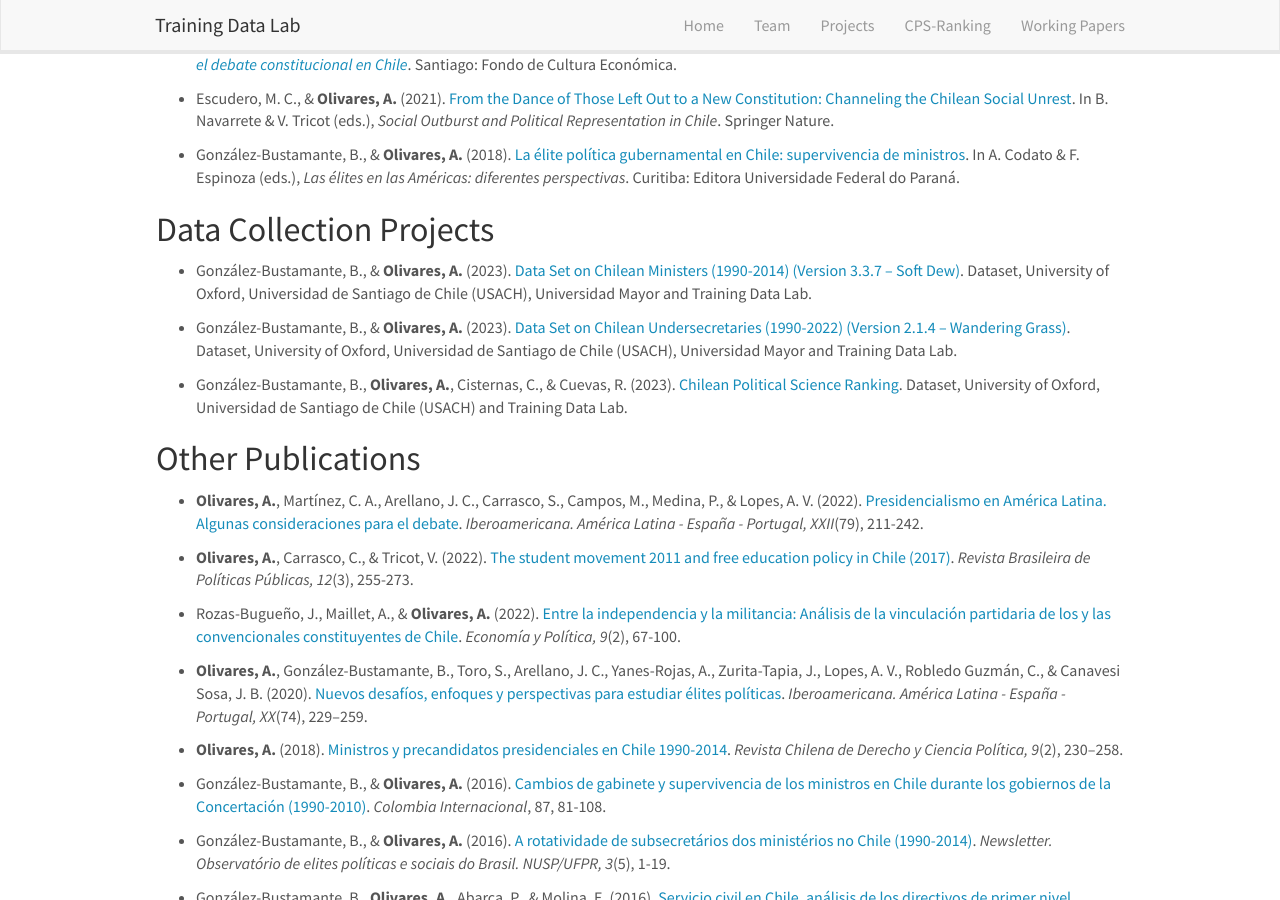
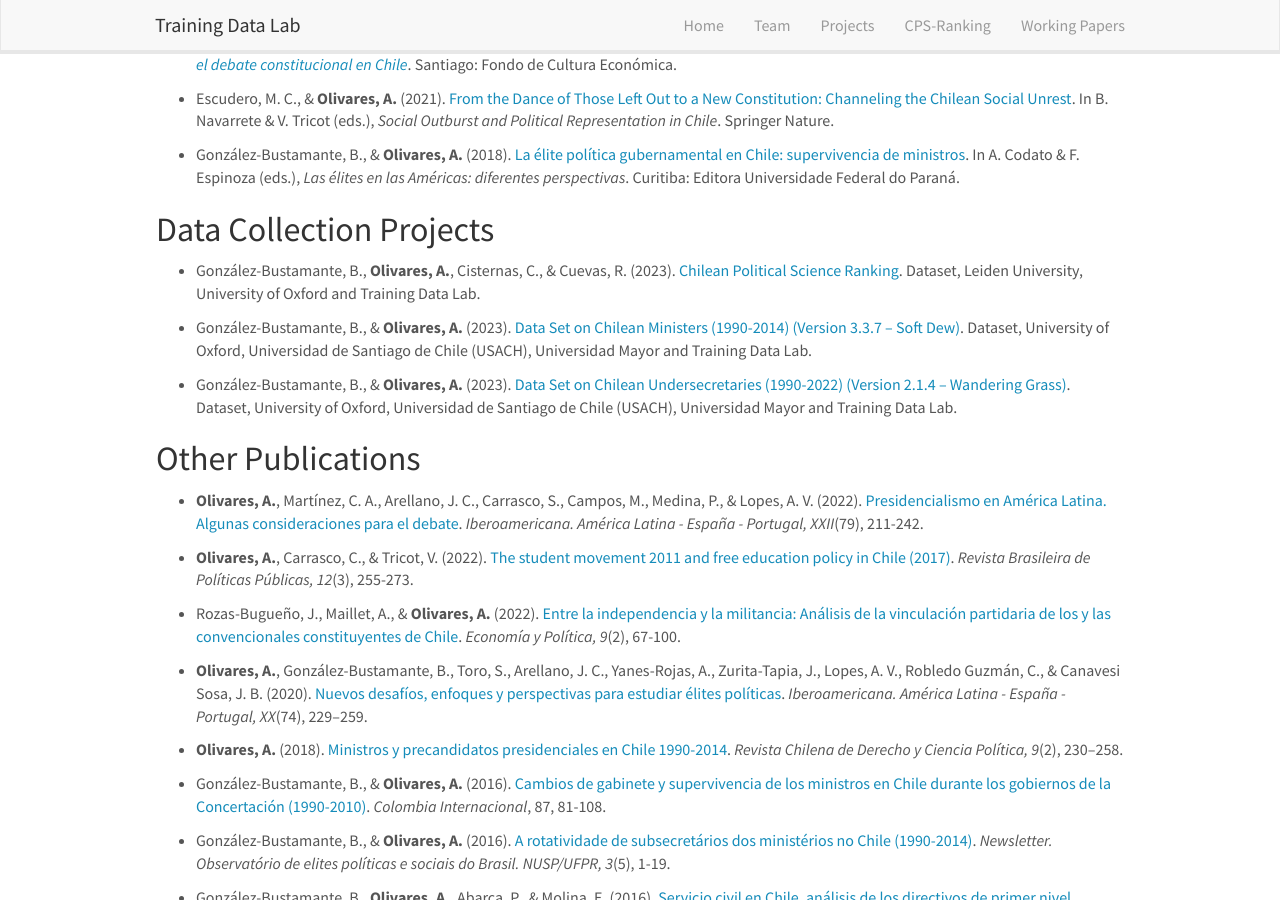
Before and after one commit to training-datalab/old-training-datalab.com, a Jekyll site: the page built from _pages/aolivares.md, in a window 1280 px wide and 900 px high, scrolled down 770 px. Built offline with Jekyll 4.4.1, drawn with Linux system fonts in a browser that asks for light colours; nearby versions of some CDN libraries.

Commit message:
Update aolivares.md

```diff
--- a/_pages/aolivares.md
+++ b/_pages/aolivares.md
@@ -40,11 +40,11 @@
 
 ## Data Collection Projects
 
+- González-Bustamante, B., **Olivares, A.**, Cisternas, C., & Cuevas, R. (2023). <a href="http://doi.org/10.17605/OSF.IO/C8PRA" target="_blank">Chilean Political Science Ranking</a>. Dataset, Leiden University, University of Oxford and Training Data Lab.
+
 - González-Bustamante, B., & **Olivares, A.** (2023). <a href="https://doi.org/10.5281/zenodo.5744536" target="_blank">Data Set on Chilean Ministers (1990-2014) (Version 3.3.7 -- Soft Dew)</a>. Dataset, University of Oxford, Universidad de Santiago de Chile (USACH), Universidad Mayor and Training Data Lab.
 
 - González-Bustamante, B., & **Olivares, A.** (2023). <a href="https://doi.org/10.5281/zenodo.5715384" target="_blank">Data Set on Chilean Undersecretaries (1990-2022) (Version 2.1.4 -- Wandering Grass)</a>. Dataset, University of Oxford, Universidad de Santiago de Chile (USACH), Universidad Mayor and Training Data Lab.
-
-- González-Bustamante, B., **Olivares, A.**, Cisternas, C., & Cuevas, R. (2023). <a href="http://doi.org/10.17605/OSF.IO/C8PRA" target="_blank">Chilean Political Science Ranking</a>. Dataset, University of Oxford, Universidad de Santiago de Chile (USACH) and Training Data Lab.
 
 ## Other Publications
 
```
